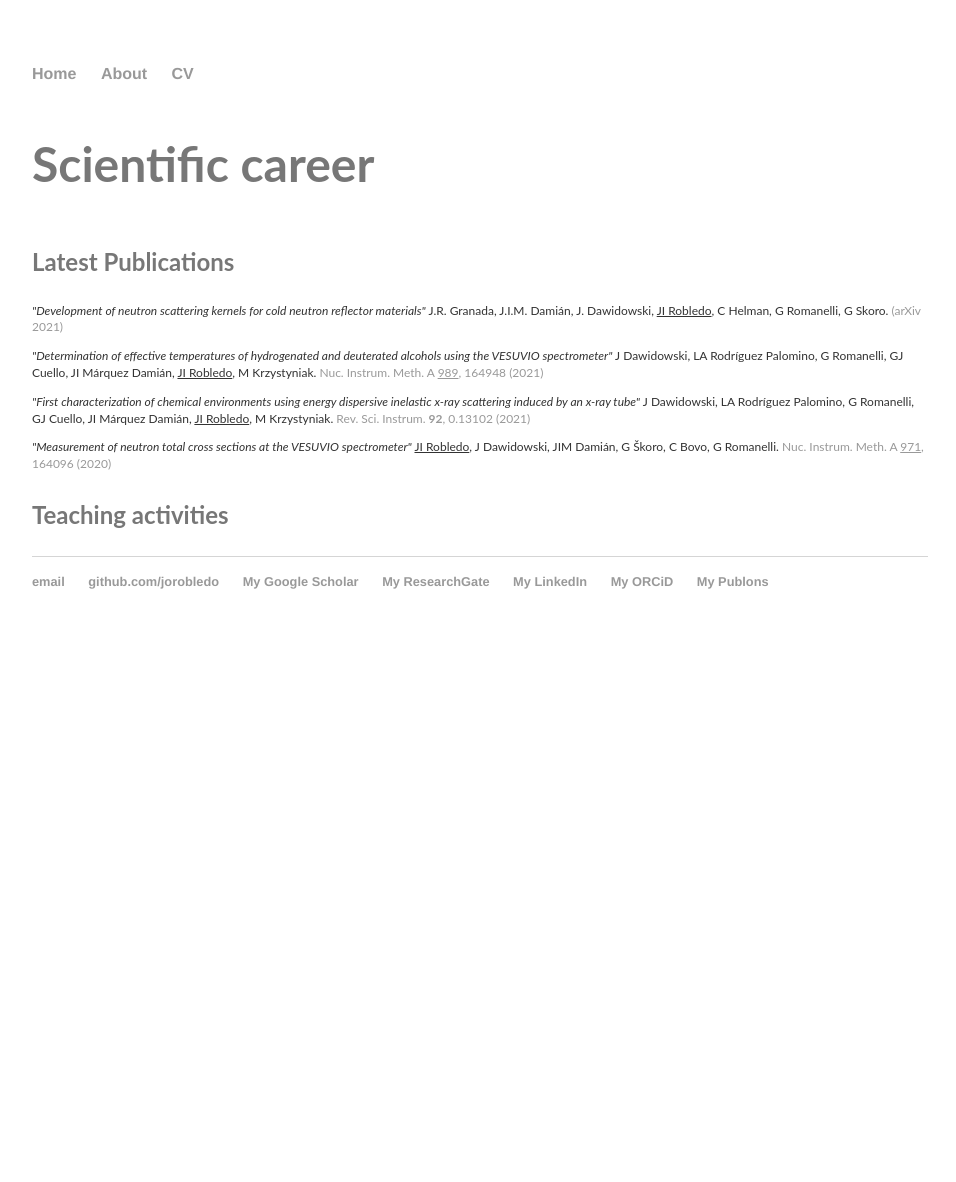
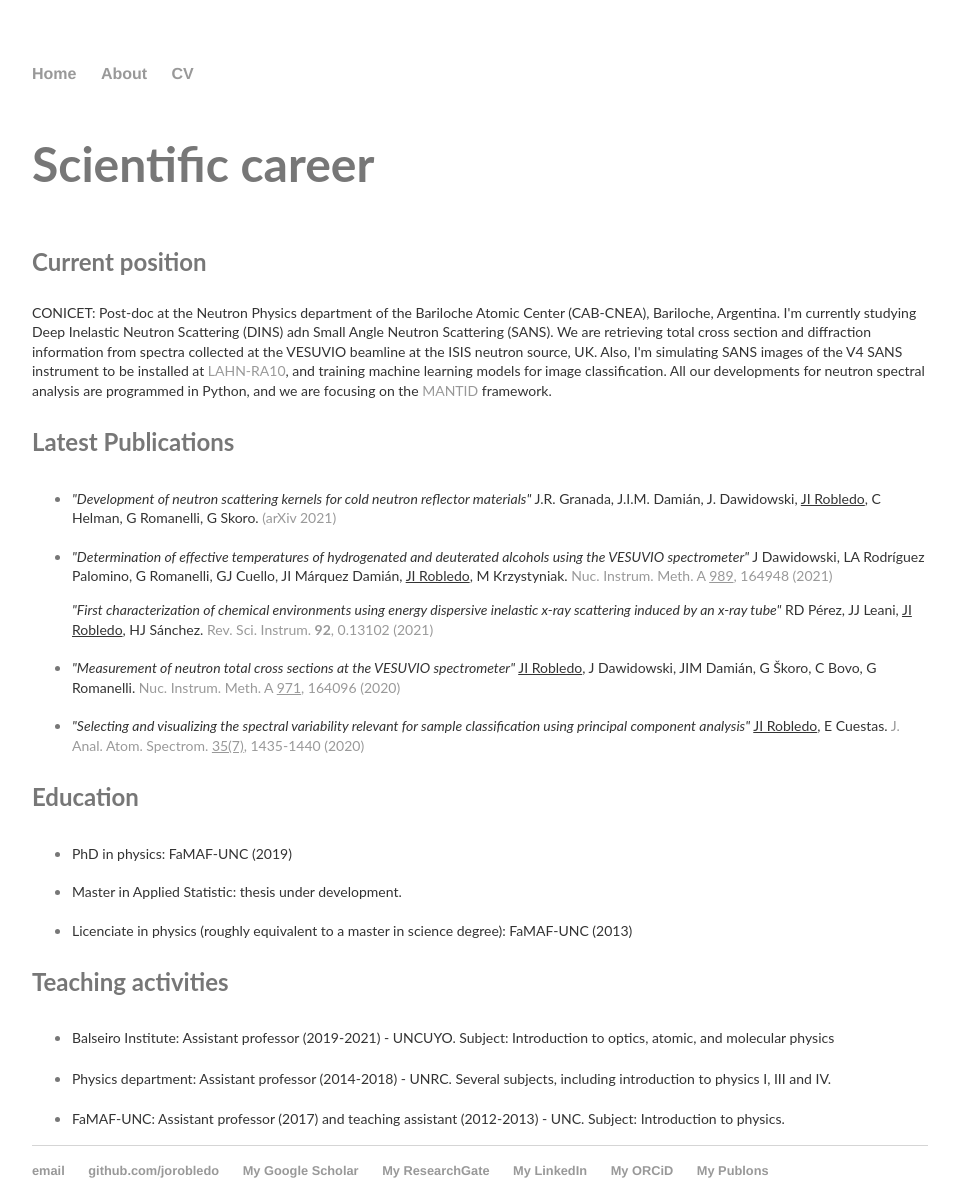
Before and after one commit to jorobledo/jorobledo.github.io, a Jekyll site: the page built from cv/index.html, in a window 1280 px wide. Shown: the whole page, without its empty margins (160-1116 px from the left). Built offline with Jekyll 4.4.1, drawn with Linux system fonts in a browser that asks for light colours; before the commit the page ends 960 px from its top, so only the background shows below that.

Commit message:
teaching +current position

```diff
--- a/cv/index.html
+++ b/cv/index.html
@@ -6,30 +6,84 @@ title: CV
 	<div>
 		<h1>Scientific career</h1>
 
+		<h2>Current position</h2>
+
+		<p style="font-size: 14px;">CONICET: Post-doc at the Neutron Physics department of the Bariloche Atomic Center (CAB-CNEA),
+			Bariloche, Argentina. I'm currently studying Deep Inelastic Neutron Scattering (DINS) adn Small Angle Neutron Scattering (SANS).
+			We are retrieving total cross section and diffraction information from spectra collected at the VESUVIO beamline at the ISIS neutron
+			source, UK. Also, I'm simulating SANS images of the V4 SANS instrument to be installed at
+			<a href="https://www.lahn.cnea.gov.ar/">LAHN-RA10</a>, and training machine
+			learning models for image classification. All our developments for neutron spectral analysis are programmed in Python, and we are
+			focusing on the <a href="https://www.mantidproject.org/">MANTID</a> framework. </p>
 		<h2>Latest Publications</h2>
-		    <p style="font-size:12px">
+		<ul>
+		    <li><p style="font-size:14px">
 				<i>"Development of neutron scattering kernels for cold neutron reflector materials"</i> J.R. Granada, J.I.M. Damián, J. Dawidowski,
 			    <u>JI Robledo</u>, C Helman, G Romanelli, G Skoro. <a href="https://arxiv.org/abs/2103.09145">(arXiv 2021)</a>
-			</p>
+			</p></li>
 
-			<p style="font-size:12px">
+			<li><p style="font-size:14px">
 				<i>"Determination of effective temperatures of hydrogenated and deuterated alcohols using the VESUVIO spectrometer"</i>
 				 J Dawidowski, LA Rodríguez Palomino, G Romanelli, GJ Cuello, JI Márquez Damián, <u>JI Robledo</u>, M Krzystyniak.
 				  <a href="https://doi.org/10.1016/j.nima.2020.164948"> Nuc. Instrum. Meth. A <u>989</u>, 164948 (2021)</a>
-			</p>
+			</p></li>
 
-			<p style="font-size:12px">
+			<p style="font-size:14px">
 				<i>"First characterization of chemical environments using energy dispersive inelastic x-ray scattering induced by an x-ray tube"</i>
-				J Dawidowski, LA Rodríguez Palomino, G Romanelli, GJ Cuello, JI Márquez Damián, <u>JI Robledo</u>, M Krzystyniak.
+				RD Pérez, JJ Leani, <u>JI Robledo</u>, HJ Sánchez.
 				<a href="https://doi.org/10.1063/5.0026061"> Rev. Sci. Instrum. <b>92</b>, 0.13102 (2021)</a>
 			</p>
 
-			<p style="font-size:12px">
+			<li><p style="font-size:14px">
 				<i>"Measurement of neutron total cross sections at the VESUVIO spectrometer"</i>
 				<u>JI Robledo</u>, J Dawidowski, JIM Damián, G Škoro, C Bovo, G Romanelli.
 				<a href="https://doi.org/10.1016/j.nima.2020.164096"> Nuc. Instrum. Meth. A <u>971</u>, 164096 (2020)</a>
-			</p>
+			</p></li>
+
+			<li><p style="font-size:14px">
+				<i>"Selecting and visualizing the spectral variability relevant for sample classification using principal component analysis"</i>
+				<u>JI Robledo</u>, E Cuestas.
+				<a href="https://doi.org/10.1039/D0JA00148A"> J. Anal. Atom. Spectrom. <u>35(7)</u>, 1435-1440 (2020)</a>
+			</p></li>
+		</ul>
+
+		<h2>Education</h2>
+		<ul>
+			<li><p style="font-size: 14px;">
+				PhD in physics: FaMAF-UNC (2019)
+			</p></li>
+
+			<li><p style="font-size: 14px;">
+				Master in Applied Statistic: thesis under development.
+			</p></li>
+
+			<li><p style="font-size: 14px;">
+				Licenciate in physics (roughly equivalent to a master in science degree): FaMAF-UNC (2013)
+			</p></li>
+
+		</ul>
 		<h2>Teaching activities</h2>
+		<ul>
+			<li>
+				<p style="font-size: 14px;">
+					Balseiro Institute: Assistant professor (2019-2021) - UNCUYO. Subject: Introduction to optics, atomic, and molecular physics
+				</p>
+			</li>
+		</ul>
+		<ul>
+			<li>
+				<p style="font-size: 14px;">
+					Physics department: Assistant professor (2014-2018) - UNRC. Several subjects, including introduction to physics I, III and IV.
+				</p>
+			</li>
+		</ul>
+		<ul>
+			<li>
+				<p style="font-size: 14px;">
+					FaMAF-UNC: Assistant professor (2017) and teaching assistant (2012-2013) - UNC. Subject: Introduction to physics.
+				</p>
+			</li>
+		</ul>
 	</div>
 
 
```
